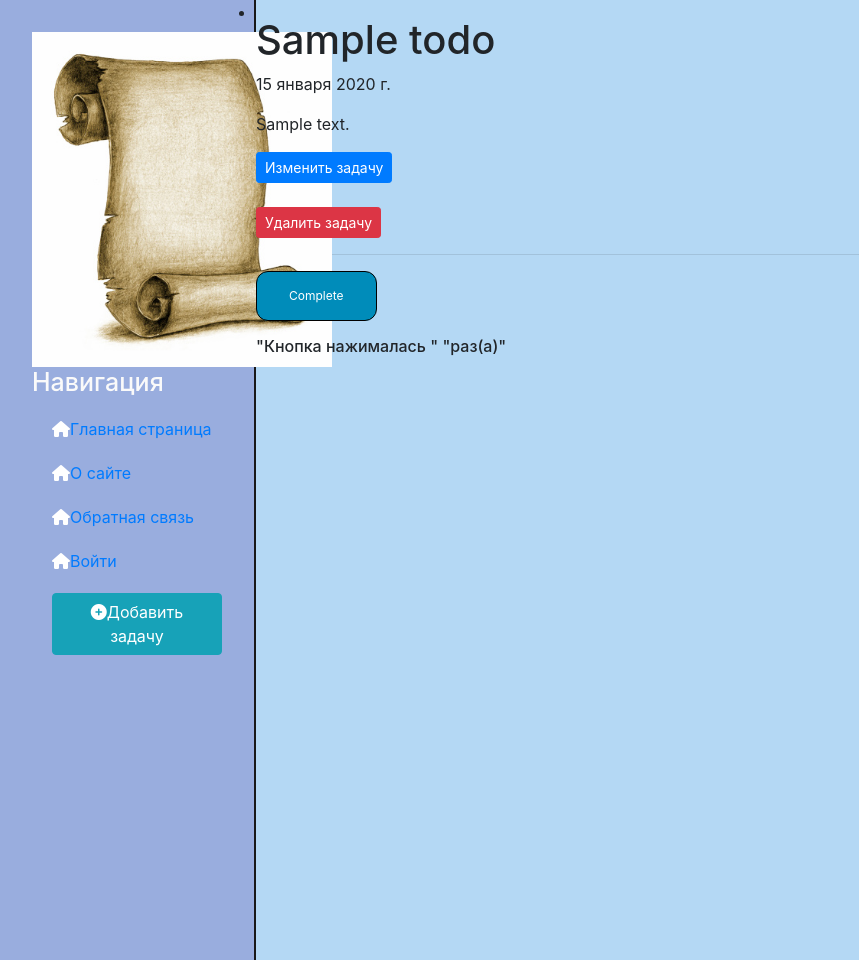
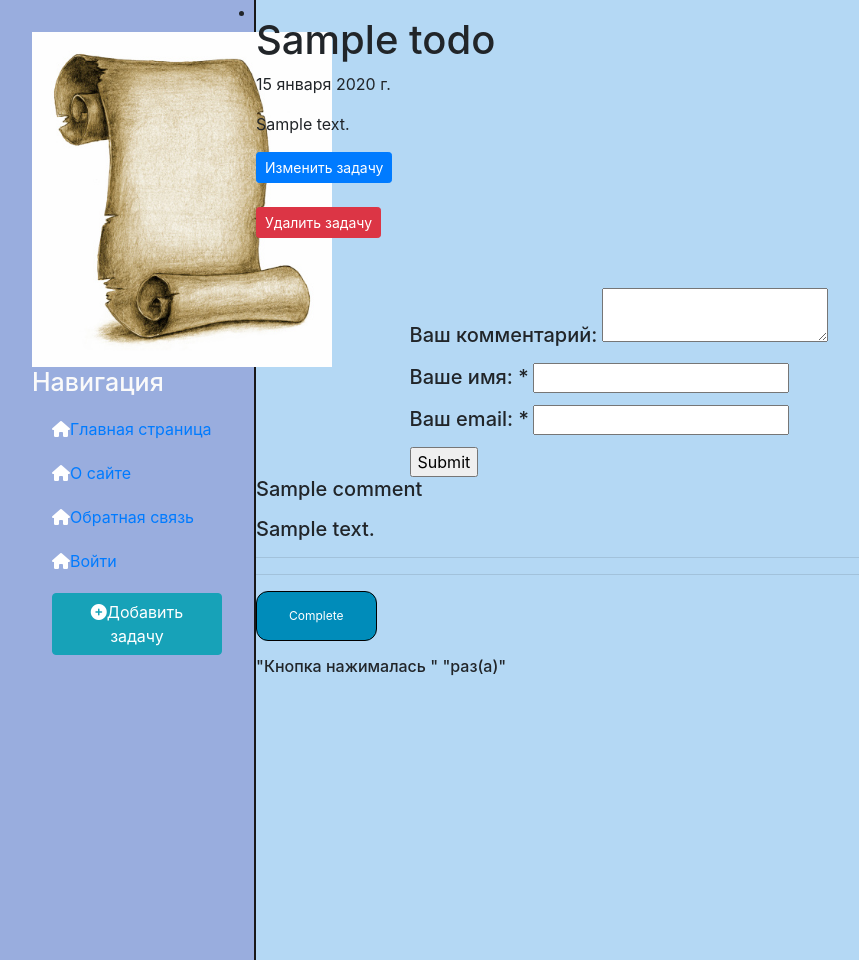
Before and after one commit to blt1305/TMS, a Django app: page /todo/1/ in a window 1280 px wide. Shown: the whole page, without its empty margins (0-859 px from the left). Run offline with Django 4.2, Linux system fonts and the light colour scheme; tables that the repository leaves empty hold one stand-in row (values such as "Sample post").

Commit message:
Добавлены комментарии к заданию. Комментарии созраняются и выводятся на страницу с one_todo.

```diff
--- a/tms/todos/models.py
+++ b/tms/todos/models.py
@@ -23,16 +23,16 @@ class Todo(models.Model):
         verbose_name_plural = 'Задания'
 
 
-# class Comment(models.Model):
-#     '''комментарии под записью'''
-#     email_address = models.EmailField(default='')
-#     name = models.CharField(max_length=255, verbose_name='Имя пользователя')
-#     comment_text = models.TextField(max_length=2000, verbose_name='Текст комментария')
-#     comment = models.ForeignKey(Todo, on_delete=models.CASCADE, verbose_name='Задача')
-#
-#     def __str__(self):
-#         return self.name, self.comment
-#
-#     class Meta:
-#         verbose_name = 'Комментарий'
-#         verbose_name_plural  = 'Комментарии'
+class Comment(models.Model):
+    '''комментарий под записью'''
+    email_address = models.EmailField(default='')
+    name = models.CharField(max_length=50, verbose_name='Имя пользователя')
+    comment_text = models.TextField(max_length=2000, verbose_name='Текст комментария')
+    comment = models.ForeignKey(Todo, on_delete=models.CASCADE, verbose_name='Задача')
+
+    def __str__(self):
+        return self.name, self.comment
+
+    class Meta:
+        verbose_name = 'Комментарий'
+        verbose_name_plural  = 'Комментарии'
--- a/tms/todos/templates/todo.html
+++ b/tms/todos/templates/todo.html
@@ -16,8 +16,50 @@
     <a href="{% url 'todo_delete' one_todo.id %}" class="btn btn-danger btn-sm">Удалить задачу</a>
 </div>
 
+</div>
+
+<div>
+    <div class="form-comment">
+        <form action="{% url 'add_comment' one_todo.id %}" method="post">
+            {% csrf_token %}
+            <div>
+                <label><h5>Ваш комментарий:</h5></label>
+            <textarea name="comment_text"></textarea>
+            </div>
+
+            <div>
+                <label><h5>Ваше имя: *</h5></label>
+            <input type="text" name="name">
+            </div>
+
+            <div>
+                <label><h5>Ваш email: *</h5></label>
+            <input type="email" name="email_address">
+            </div>
+
+            <div>
+                <input type="submit">
+            </div>
+
+        </form>
+    </div>
+
+    <div>
+        {% for comment in one_todo.comment_set.all %}
+        <div class="view-comment">
+                <h5>{{ comment.name }}</h5>
+                <p class="fw-bold" >
+                <h5>{{ comment.comment_text }}</h5>
+                </p>
+            </div>
+        <hr>
+        {% endfor %}
+    </div>
+
+
+</div>
+
 <hr>
-
 <div>
     <p>
     <script src="script.js"></script>
--- a/tms/todos/urls.py
+++ b/tms/todos/urls.py
@@ -4,6 +4,7 @@ from django.urls import path
 urlpatterns = [
     path('', views.todos, name="todos"),
     path('todo/<int:id>/', views.TodoDetail.as_view(), name="one_todo"),
+    path('review/<int:id>/', views.AddComment.as_view(), name="add_comment"),
     path('todo/<int:pk>/update', views.TodoUpdateView.as_view(), name="todo_update"),
     path('todo/<int:pk>/delete', views.TodoDeleteView.as_view(), name="todo_delete"),
     path('about/', views.about, name='about'),
--- a/tms/todos/views.py
+++ b/tms/todos/views.py
@@ -3,6 +3,7 @@ from django.shortcuts import render, redirect
 from .forms import *
 from django.views.generic import DetailView, UpdateView, DeleteView
 from django.views.generic.base import View
+from .forms import CommentForm
 
 
 menu = [
@@ -27,6 +28,27 @@ class TodoDetail(View):
     def get(self, request, id):
         one_todo = Todo.objects.get(id=id)
         return render(request, 'todo.html', {'one_todo': one_todo, 'title': one_todo.title, 'menu': menu})
+
+
+class AddComment(View):
+    # def post(self, request, id):
+    #     form = CommentForm(request.POST)
+    #
+    #     if form.is_valid():
+    #         form = form.save(commit=False)
+    #         form.id = id
+    #         form.save()
+    #     return redirect('/')
+
+    def post(self, request, id):
+        if request.method == 'POST':
+            form = CommentForm(request.POST)
+            if form.is_valid():
+                form = form.save(commit=False)
+                form.comment_id = id
+                form.save()
+
+        return redirect(f'/todo/{id}')
 
 
 class TodoUpdateView(UpdateView):
```
Also changed, not shown: tms/todos/admin.py (+6 -3 lines), tms/todos/forms.py (+4 -4 lines), tms/todos/templates/create.html (+4 -4 lines), tms/todos/static/todos/css/styles.css (line endings or trailing spaces).
